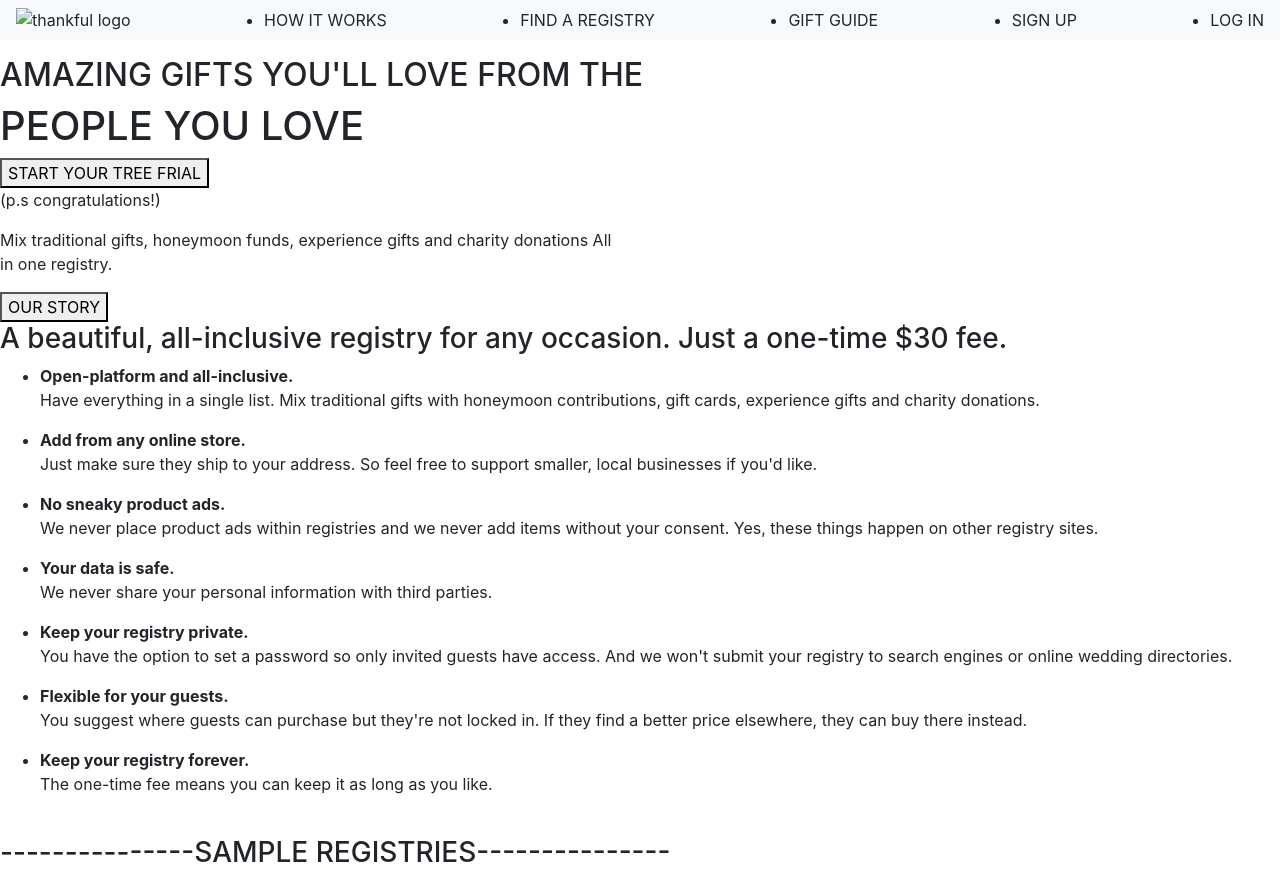
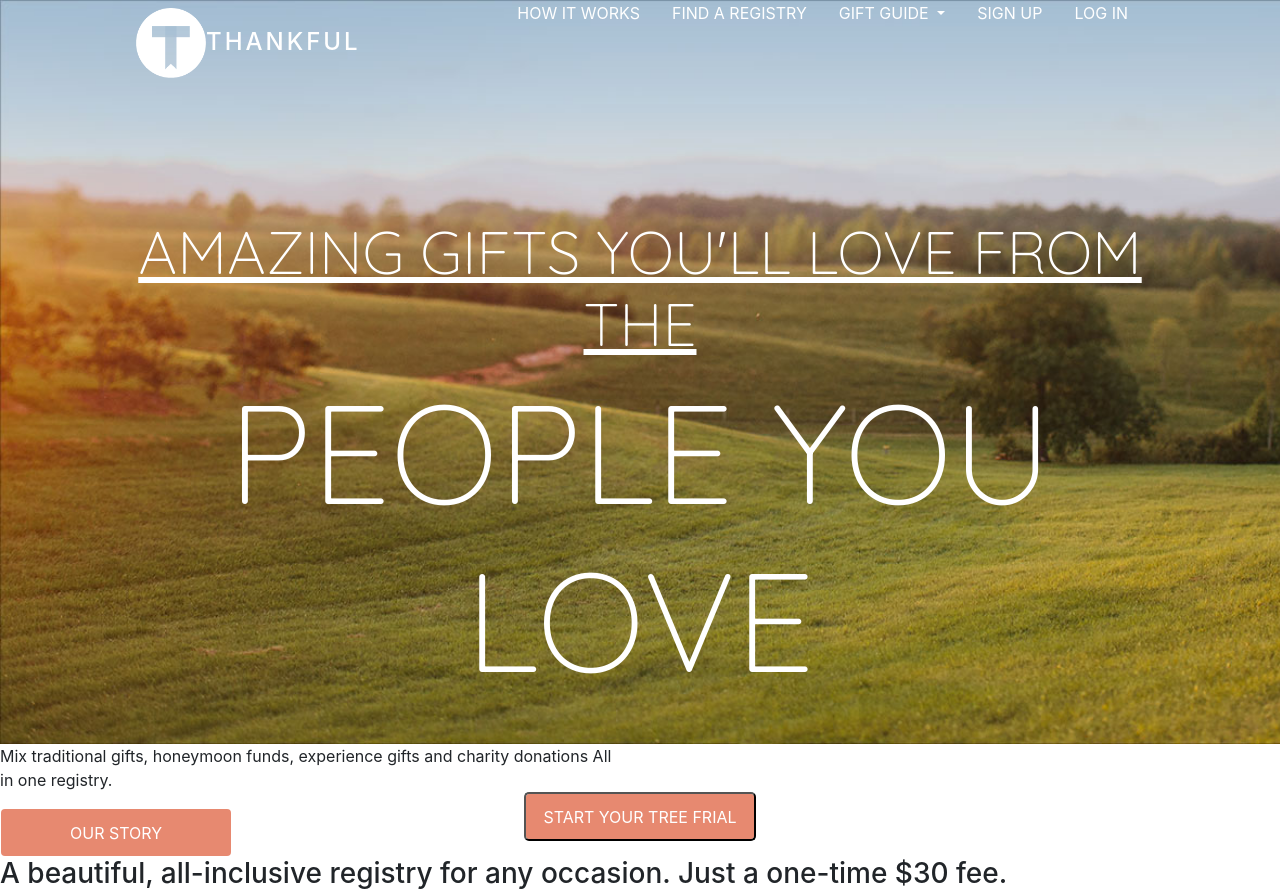
Before and after one commit to sbbruno17/freedesign, a plain HTML site: page index.html in a window 1280 px wide. Shown: the top 894 px of the page. Drawn offline with nearby package versions, Linux system fonts and the light colour scheme.

Commit message:
first section done

```diff
--- a/index.html
+++ b/index.html
@@ -15,39 +15,45 @@
     <script src="https://stackpath.bootstrapcdn.com/bootstrap/4.5.2/js/bootstrap.min.js"
         integrity="sha384-B4gt1jrGC7Jh4AgTPSdUtOBvfO8shuf57BaghqFfPlYxofvL8/KUEfYiJOMMV+rV" crossorigin="anonymous">
     </script>
-    <link rel="stylesheet" href="styles/style.css">
+    <link rel="stylesheet" href="./styles/style.css">
+    <link href="https://fonts.googleapis.com/css2?family=Quicksand:wght@300&display=swap" rel="stylesheet">
     <title>index</title>
 </head>
 
 <body>
 
     <div class="firstSect">
-        <ul class="navbar navbar-light bg-light">
-            <img src="" alt="thankful logo">
-            <a>
-                <li>HOW IT WORKS</li>
+        <div class="headPage">
+            <div class="navbar">
+                <a class="title" href="index.html"><img class="logo" src="./images/thankful.png">
+                    <h4> THANKFUL</h4>
                 </a>
-            <a>
-                <li>FIND A REGISTRY</li>
+                <div class="navbarElemets">
+                    <a class="nav-link" href="#">HOW IT WORKS</a>
+                    <a class="nav-link" href="#">FIND A REGISTRY</a>
+                    <li class="nav-item dropdown">
+                        <a class="nav-link dropdown-toggle" href="#" data-toggle="dropdown">
+                            GIFT GUIDE
                         </a>
-            <a>
-                <li>GIFT GUIDE</li>
-            </a>
-            <a>
-                <li>SIGN UP</li>
-            </a>
-            <a>
-                <li>LOG IN</li>
-            </a>
-        </ul>
+                        <div class="dropdown-menu" aria-labelledby="navbarDropdownMenuLink">
+                            <a class="dropdown-item" href="#">WEDDING</a>
+                            <a class="dropdown-item" href="#">BABY</a>
+                        </div>
+                    </li>
+                    <a class="nav-link" href="#">SIGN UP</a>
+                    <a class="nav-link" href="#">LOG IN</a>
+                </div>
+                </nav>
+            </div>
             <div>
                 <H2>AMAZING GIFTS YOU'LL LOVE FROM THE</H2>
                 <h1>PEOPLE YOU LOVE</h1>
             </div>
 
-        <div>
-            <button> START YOUR TREE FRIAL </button>
-            <p>(p.s congratulations!)</p>
+            <div class="row justify-content-center">
+                <button class="btn1"> START YOUR TREE FRIAL </button>
+            </div>
+            <p class="miniText">(p.s congratulations!)</p>
         </div>
     </div>
 
@@ -55,7 +61,7 @@
 
         <div class="col-6">
             <p>Mix traditional gifts, honeymoon funds, experience gifts and charity donations All in one registry.</p>
-            <button>OUR STORY</button>
+            <button class="btn">OUR STORY</button>
         </div>
 
         <div class="col-6">
@@ -155,7 +161,7 @@
 
     <div>
         <h2>Celebrate with us.</h2>
-        <button>START YOUR FREE TRIAL</button>
+        <button class="btn">START YOUR FREE TRIAL</button>
     </div>
 
     <div>
@@ -214,6 +220,8 @@
         </div>
     </div>
 
+    <button class="btn position-sticky">Need Help?</button>
+
 </body>
 
 </html>
--- a/styles/style.css
+++ b/styles/style.css
@@ -1,4 +1,103 @@
-firstSect {
+.firstSect {
     height: 744px;
     background-image: url("../images/fondo.jpg");
+    background-repeat: no-repeat;
+    background-size: cover;
 }
+
+.navbar {
+    background-color: transparent !important;
+
+}
+
+.title {
+    display: flex;
+}
+
+.logo {
+    width: 70px;
+    height: 70px;
+}
+
+.navbarElemets {
+    display: flex;
+    margin-top: -60px;
+    margin-left: -20px;
+}
+
+.navbarElemets a {
+    color: white;
+}
+
+h4 {
+    color: white;
+    margin-top: 20px;
+    letter-spacing: 3px;
+}
+
+.headPage {
+    margin-left: 120px;
+    margin-right: 120px;
+}
+
+h2 {
+    text-align: center;
+    text-decoration: underline;
+    color: white;
+    font-size: 60px;
+    margin-top: 130px;
+    font-family: 'Quicksand', sans-serif;
+}
+
+h1 {
+    text-align: center;
+    color: white;
+    font-size: 140px;
+    font-family: 'Quicksand', sans-serif;
+}
+
+.btn1 {
+    background-color: #e78970;
+    background-clip: padding-box;
+    color: white;
+    height: 49px;
+    width: 232px;
+    transition-duration: 0.5s;
+    border-radius: 5px;
+    margin-top: 80px;
+
+}
+
+.btn {
+    background-color: #e78970;
+    background-clip: padding-box;
+    color: white;
+    height: 49px;
+    width: 232px;
+    transition-duration: 0.5s;
+    border-radius: 5px;
+
+}
+
+.btn:hover {
+    opacity: 0.8;
+}
+
+.btn1:hover {
+    opacity: 0.8;
+}
+
+.topFooter {
+    align-items: center;
+}
+
+.miniText {
+    text-align: center;
+    color: white;
+    font-family: 'Quicksand', sans-serif;
+    margin-top: 10px;
+}
+
+li {
+    list-style-type: none;
+}
```
Also changed, not shown: images/thankful.png (added). Lines whose indentation alone changed are shown as unchanged.
